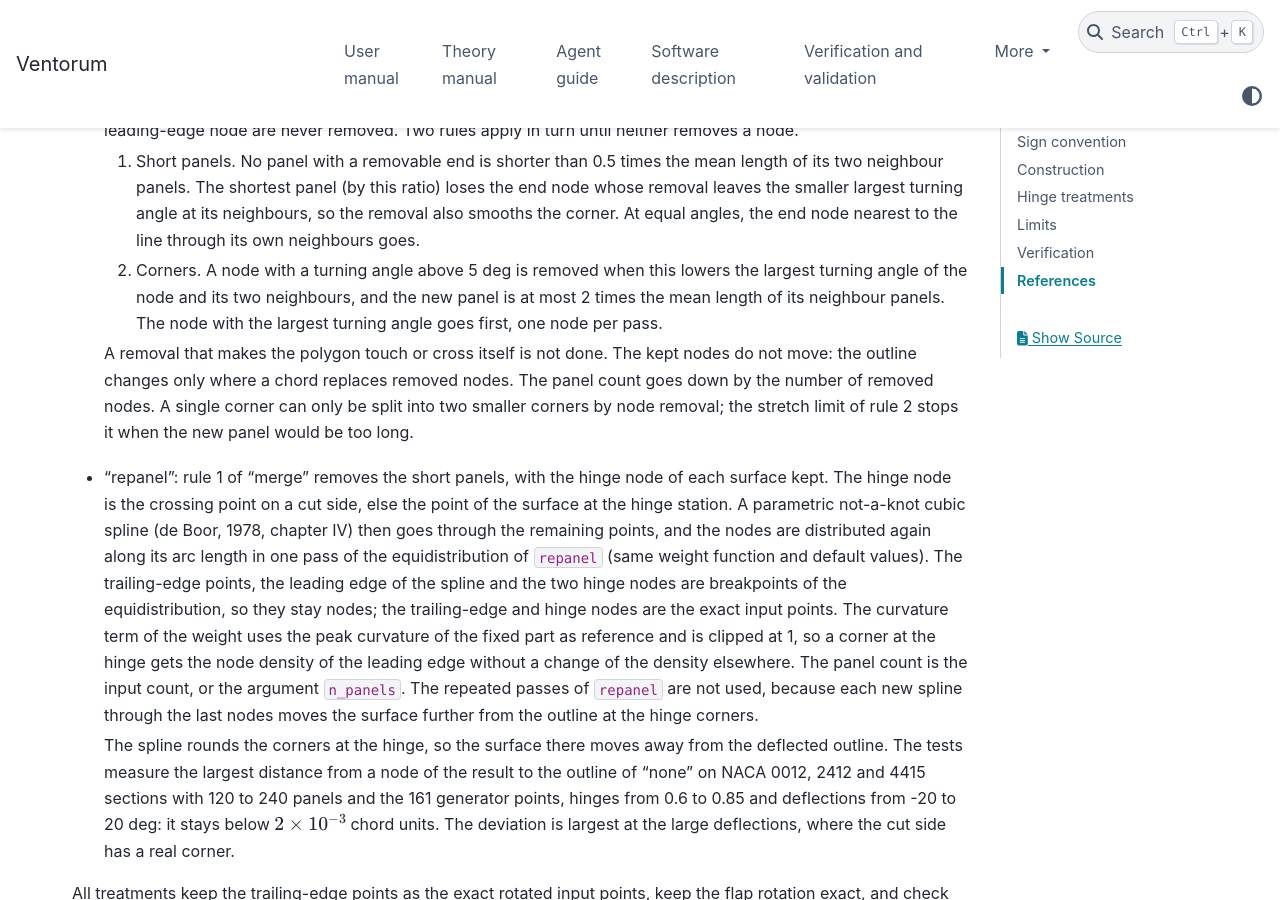
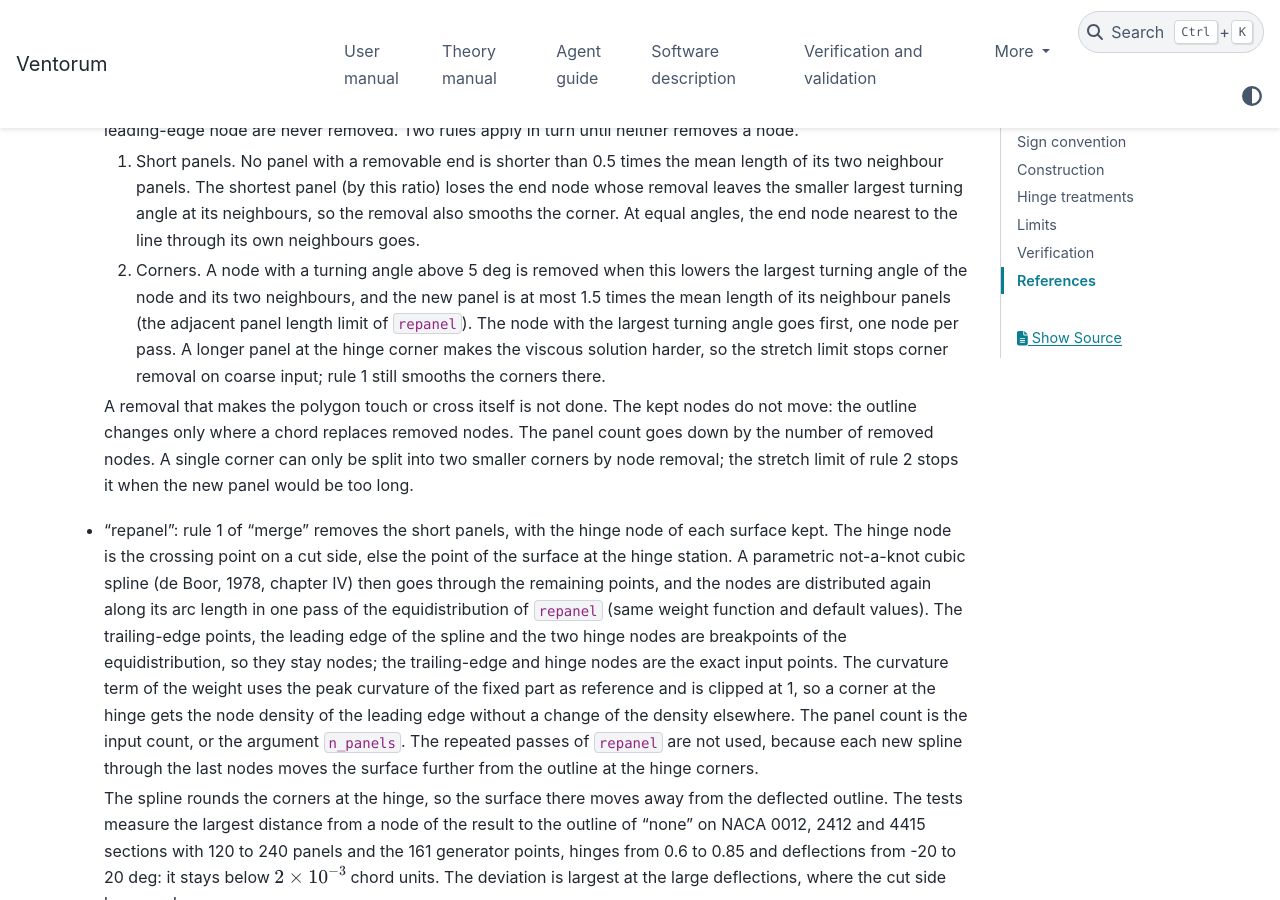
Before and after one commit to manrd/Ventorum, a Sphinx documentation site: the page built from docs/theory/airfoil_flaps.md, in a window 1280 px wide and 900 px high, scrolled down 1783 px. Built offline with Sphinx 7.4.7 and the PyData theme 0.15.4, drawn with Linux system fonts in a browser that asks for light colours.

Commit message:
Limit the corner rule of "merge" to panels at most 1.5 times longer
Rule 2 of the "merge" hinge treatment removed a corner node when the new
panel was at most 2 times the mean length of its neighbours. On coarse
input this put a long panel across the hinge corner, and the viscous 2D
solver did not converge on a 10 deg case where the section without this
removal converges. The limit is now 1.5, the adjacent panel length limit
of repanel. Rule 1 still smooths the corners on coarse input. The
geometry of the 5 deg flapped-section test case does not change.

Co-Authored-By: Claude Opus 5.5 <noreply@anthropic.com>

```diff
--- a/docs/theory/airfoil_flaps.md
+++ b/docs/theory/airfoil_flaps.md
@@ -96,9 +96,12 @@ default is "none".
      line through its own neighbours goes.
   2. Corners. A node with a turning angle above 5 deg is removed when
      this lowers the largest turning angle of the node and its two
-     neighbours, and the new panel is at most 2 times the mean length of
-     its neighbour panels. The node with the largest turning angle goes
-     first, one node per pass.
+     neighbours, and the new panel is at most 1.5 times the mean length
+     of its neighbour panels (the adjacent panel length limit of
+     `repanel`). The node with the largest turning angle goes first, one
+     node per pass. A longer panel at the hinge corner makes the viscous
+     solution harder, so the stretch limit stops corner removal on
+     coarse input; rule 1 still smooths the corners there.
 
   A removal that makes the polygon touch or cross itself is not done.
   The kept nodes do not move: the outline changes only where a chord
```
Also changed, not shown: 1 other file.
